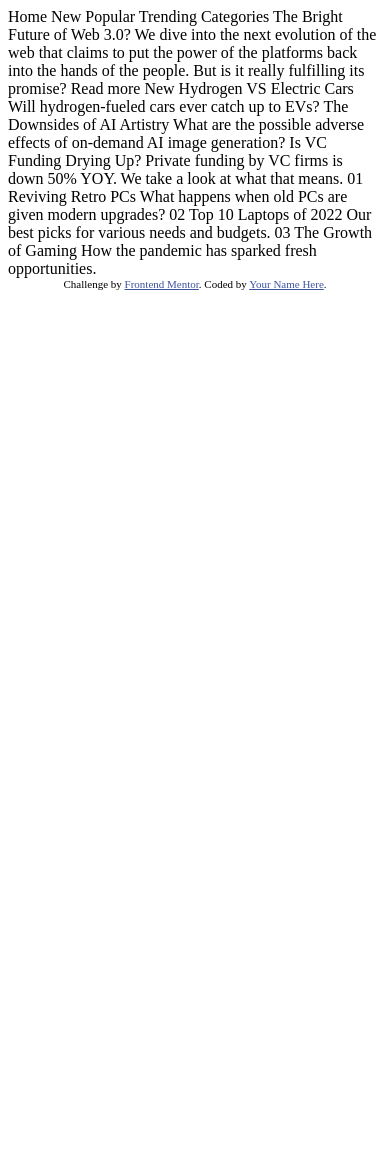
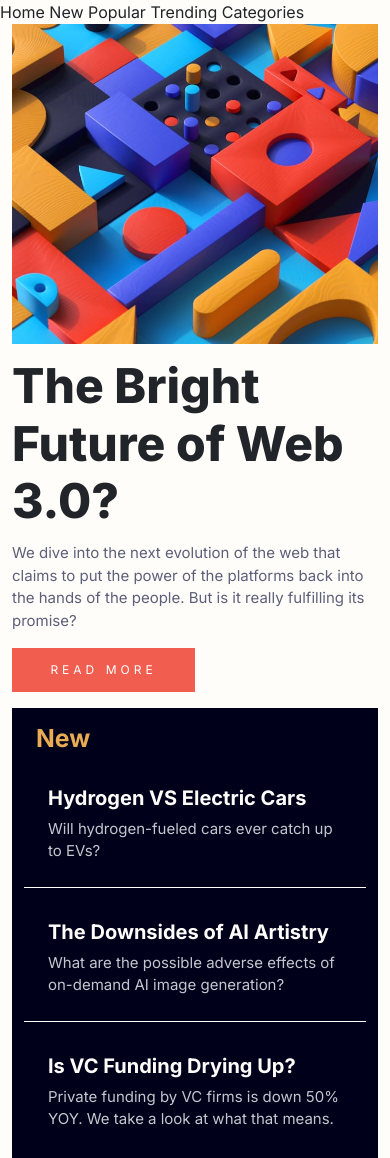
Before and after one commit to cafferti/news-hfm, a plain HTML site: page index.html in a window 390 px wide. Shown: the top 1158 px of the page. Before the commit the page ends 844 px from the top, so only its background shows below. Drawn offline with nearby package versions, Linux system fonts and the light colour scheme.

Commit message:
basic cta styling(mobile)

```diff
--- /dev/null
+++ b/index.css
@@ -0,0 +1,114 @@
+/* reset */
+*,
+*::before,
+*::after {
+  margin: 0;
+  padding: 0;
+  box-sizing: border-box;
+}
+
+h1 ,h2 ,h3 ,p {
+    margin: 0px;
+    padding: 0px;
+    box-sizing: border-box;
+
+}
+
+main a{
+    display: inline-block;
+    text-decoration: none;
+    color: white;
+    text-transform: uppercase;
+    background-color: var(--Soft-red);
+    padding-inline: 1rem;
+    padding-block: 0.8rem;
+    font-size: 12px;
+    letter-spacing: 4px;
+    margin-block: 1rem;
+    width: 50%;
+    text-align: center;
+}
+/* reset */
+
+/* base */
+body{
+    font-family: 'Inter', sans-serif;
+    background-color: var(--Off-white);
+}
+p{
+    font-size: 15px;
+    font-weight: 400;
+    color: var(--Dark-grayish-blue);
+}
+h1{
+    font-weight: 800;
+    font-size: 3rem;
+    padding-block: 0.8rem;
+}
+
+h2, h3{
+    font-weight: 700;
+}
+h2{
+    color: var(--Grayish-blue);
+}
+
+/* base */
+
+/* variable */
+ /* Primary */
+:root{
+--Sof-orange: hsl(35, 77%, 62%);
+--Soft-red: hsl(5, 85%, 63%);
+
+/* ### Neutral */
+
+--Off-white: hsl(36, 100%, 99%);
+--Grayish-blue: hsl(233, 8%, 79%);
+--Dark-grayish-blue: hsl(236, 13%, 42%);
+--Very-dark-blue: hsl(240, 100%, 5%);
+}
+/* variable */
+
+
+
+/* intro image */
+body .intro-image{
+    width: 100%;
+}
+/* intro image */
+
+
+/* article images */
+article img{
+    height:150px ;
+    width: 100px;
+}
+/* article image */
+
+
+/* section cta */
+ .cta{
+    background-color: var(--Very-dark-blue);
+    padding-block: 1rem;
+}
+.cta article{
+    padding: 1.5rem;
+    border-bottom:0.1rem var(--Off-white) solid;
+}
+.cta article p{
+    color:var(--Grayish-blue) ;
+}
+.cta :last-child{
+    border-bottom: none;
+}
+
+.cta h2{
+    color: var(--Sof-orange);
+}
+
+.cta h3{
+    color: var(--Off-white);
+    font-size: 20px;
+    padding-block: 0.5rem;
+}
--- a/index.html
+++ b/index.html
@@ -13,48 +13,94 @@
     .attribution { font-size: 11px; text-align: center; }
     .attribution a { color: hsl(228, 45%, 44%); }
   </style>
+  <link href="https://cdn.jsdelivr.net/npm/bootstrap@5.3.0-alpha3/dist/css/bootstrap.min.css" rel="stylesheet" integrity="sha384-KK94CHFLLe+nY2dmCWGMq91rCGa5gtU4mk92HdvYe+M/SXH301p5ILy+dN9+nJOZ" crossorigin="anonymous">
+  <link rel="preconnect" href="https://fonts.googleapis.com">
+<link rel="preconnect" href="https://fonts.gstatic.com" crossorigin>
+<link href="https://fonts.googleapis.com/css2?family=Inter:wght@400;700;800&display=swap" rel="stylesheet">
+<link rel="stylesheet" href="index.css">
 </head>
 <body>
+  <header>
+    Home
+    New
+    Popular
+    Trending
+    Categories
+  </header>
+  <main class="container">
 
-  Home
-  New
-  Popular
-  Trending
-  Categories
+    <img class="intro-image" src="./assets/images/image-web-3-mobile.jpg" alt="">
 
-  The Bright Future of Web 3.0?
+    <h1> The Bright Future of Web 3.0?</h1>
 
-  We dive into the next evolution of the web that claims to put the power of the platforms back into the hands of the people.
-  But is it really fulfilling its promise?
+      <div class="leftlinkp">
+        <p>We dive into the next evolution of the web that claims to put the power of the platforms back into the hands of the people.
+           But is it really fulfilling its promise?
+        </p>
 
-  Read more
+       <a href="#">Read more</a>
+      </div>
 
-  New
+      <section class="cta container">
+        <h2 class="container">New </h2>
 
-  Hydrogen VS Electric Cars
-  Will hydrogen-fueled cars ever catch up to EVs?
+        <article>
+          <h3> Hydrogen VS Electric Cars</h3>
+          <p>Will hydrogen-fueled cars ever catch up to EVs?</p>
+        </article>
 
-  The Downsides of AI Artistry
-  What are the possible adverse effects of on-demand AI image generation?
+        <article>
+          <h3>The Downsides of AI Artistry</h3>
+          <p> What are the possible adverse effects of on-demand AI image generation? </p>
+        </article>
 
-  Is VC Funding Drying Up?
-  Private funding by VC firms is down 50% YOY. We take a look at what that means.
+        <article>
+          <h3> Is VC Funding Drying Up?</h3>
+          <p> Private funding by VC firms is down 50% YOY. We take a look at what that means.</p>
+        </article>
 
-  01
-  Reviving Retro PCs
-  What happens when old PCs are given modern upgrades?
+      </section>
 
-  02
-  Top 10 Laptops of 2022
-  Our best picks for various needs and budgets.
+      <section>
 
-  03
-  The Growth of Gaming
-  How the pandemic has sparked fresh opportunities.
+        <article>
+          <img src="./assets/images/image-retro-pcs.jpg" alt="">
+          <div class="tech">
+            <h2>01</h2>
+            <h3>Reviving Retro PCs</h3>
+            <p>What happens when old PCs are given modern upgrades?</p>
+          </div>
+        </article>
+
+
+        <article>
+          <img src="./assets/images/image-top-laptops.jpg" alt="">
+          <div class="tech">
+           <h2>02</h2>
+           <h3>Top 10 Laptops of 2022</h3>
+           <p>Our best picks for various needs and budgets.</p>
+         </div>
+        </article>
+
+
+        <article>
+          <img src="./assets/images/image-gaming-growth.jpg
+          " alt="">
+          <div class="tech">
+            <h2>03</h2>
+            <h3>The Growth of Gaming</h>
+            <p>How the pandemic has sparked fresh opportunities.</p>
+          </div>
+        </article>
+
+      </section>
+
+</main>
 
   <div class="attribution">
     Challenge by <a href="https://www.frontendmentor.io?ref=challenge" target="_blank">Frontend Mentor</a>.
     Coded by <a href="#">Your Name Here</a>.
   </div>
+  <script src="https://cdn.jsdelivr.net/npm/bootstrap@5.3.0-alpha3/dist/js/bootstrap.bundle.min.js" integrity="sha384-ENjdO4Dr2bkBIFxQpeoTz1HIcje39Wm4jDKdf19U8gI4ddQ3GYNS7NTKfAdVQSZe" crossorigin="anonymous"></script>
 </body>
 </html>
```
